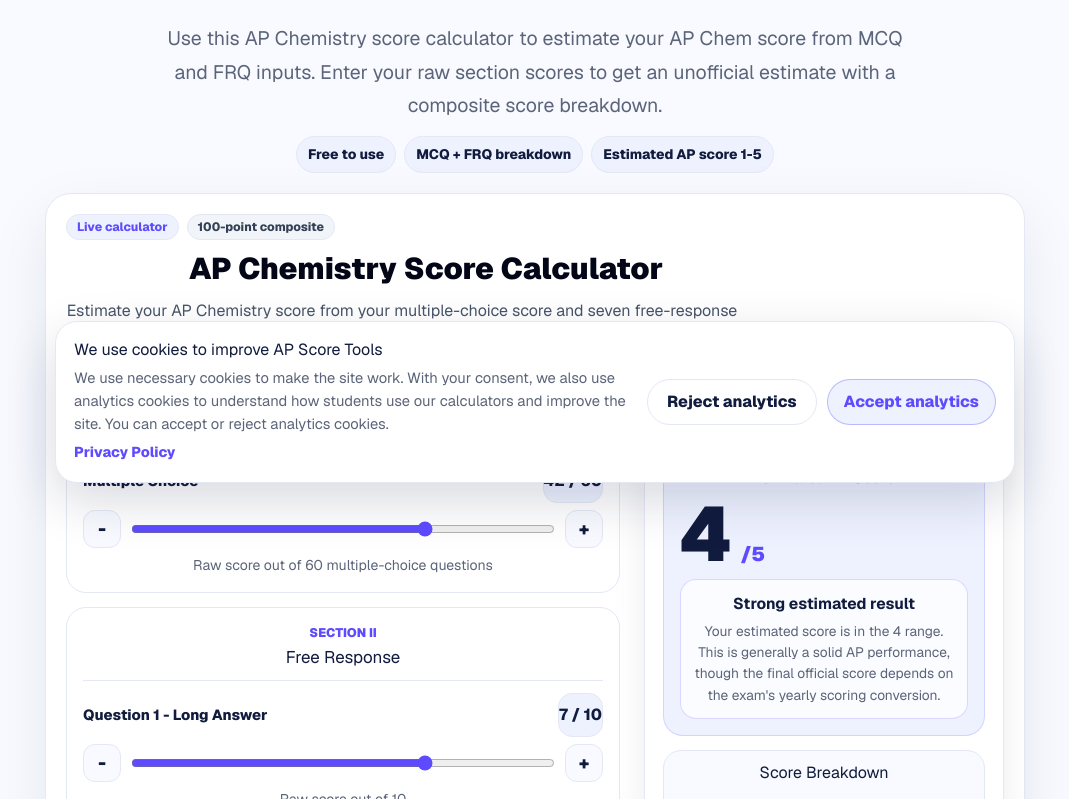
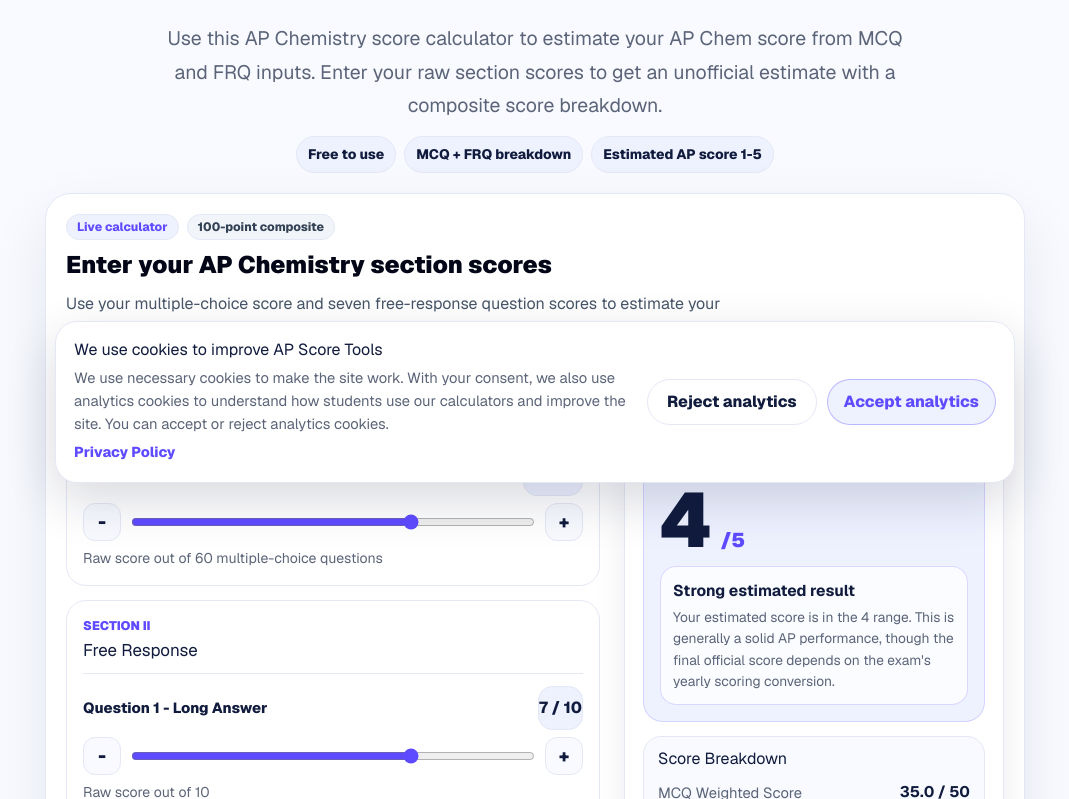
Before and after one commit to clairesun0731-art/apscoretools, a Next.js app: page /ap-chemistry-score-calculator in a window 1280 px wide. Shown: the part 301-1100 px from the top of the page, without its empty margins (105-1174 px from the left). Built offline with nearby package versions, Linux system fonts and the light colour scheme; no server answers.

Commit message:
Fix AP Chemistry calculator alignment

```diff
--- a/app/globals.css
+++ b/app/globals.css
@@ -583,6 +583,7 @@
   display: grid;
   gap: 20px;
   padding: 20px;
+  text-align: left;
 }
 
 .calculator-card-compact {
@@ -607,6 +608,7 @@
   display: grid;
   gap: 12px;
   margin-bottom: 4px;
+  text-align: left;
 }
 
 .chem-calculator-meta {
@@ -640,7 +642,7 @@
 .chem-calculator-header h2 {
   max-width: 720px;
   color: #020617;
-  font-size: 1.875rem;
+  font-size: clamp(1.25rem, 2vw, 1.5rem);
   font-weight: 850;
   line-height: 1.12;
 }
@@ -665,7 +667,7 @@
 }
 
 .chemistry-calculator-body {
-  grid-template-columns: minmax(0, 1fr) minmax(320px, 360px);
+  grid-template-columns: minmax(0, 1fr) minmax(320px, 380px);
   gap: 24px;
   align-items: start;
 }
@@ -791,6 +793,10 @@
   align-items: center;
   justify-content: space-between;
   gap: 12px;
+}
+
+.chem-result-header .kicker {
+  margin-bottom: 0;
 }
 
 .chem-score-panel {
@@ -1716,7 +1722,7 @@
   }
 
   .chem-calculator-header h2 {
-    font-size: 1.5rem;
+    font-size: 1.25rem;
   }
 
   .chem-calculator-header p {
--- a/components/APChemCalculator.tsx
+++ b/components/APChemCalculator.tsx
@@ -210,10 +210,10 @@
           <span>Live calculator</span>
           <span>100-point composite</span>
         </div>
-        <h2>AP Chemistry Score Calculator</h2>
+        <h2>Enter your AP Chemistry section scores</h2>
         <p>
-          Estimate your AP Chemistry score from your multiple-choice score and
-          seven free-response question scores.
+          Use your multiple-choice score and seven free-response question scores
+          to estimate your composite score and AP score range.
         </p>
       </div>
 
```
